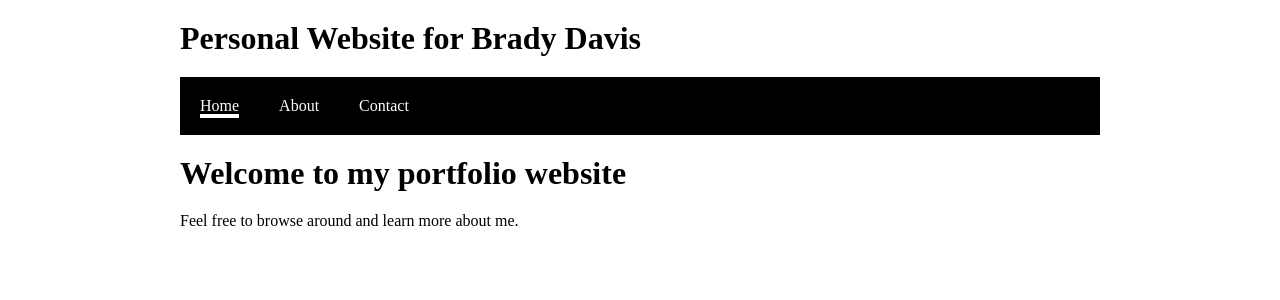
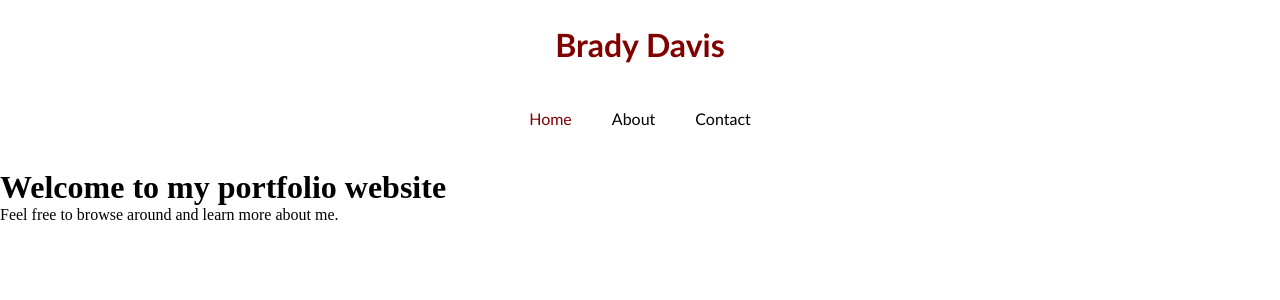
Before and after one commit to BradyDavis-Shellz/personal-site, a React (Create React App) app: page / in a window 1280 px wide. Shown: the top 300 px of the page. Built offline with nearby package versions, Linux system fonts and the light colour scheme.

Commit message:
Adding syles for header

```diff
--- a/src/App.js
+++ b/src/App.js
@@ -1,12 +1,21 @@
 import React from 'react';
+import styled from 'styled-components';
 
 import Navigation from './navigation';
 import Main from './main';
 import './App.css';
 
+const NameHeader = styled.h1`
+    color: maroon;
+    display: flex;
+    font-family: "Trebuchet MS";
+    justify-content: center;
+    margin: 25px 0 25px 0;
+`;
+
 const App = () => (
     <div className="app">
-        <h1>{'Personal Website for Brady Davis'}</h1>
+        <NameHeader>{'Brady Davis'}</NameHeader>
         <Navigation />
         <Main />
     </div>
--- a/src/index.css
+++ b/src/index.css
@@ -1,43 +1,6 @@
-html {
-  box-sizing: border-box;
-}
 
 *, *::before, *::after {
   box-sizing: inherit;
   padding: 0;
   margin: 0;
 }
-
-.app {
-  width: 960px;
-  margin: 0 auto;
-  padding: 20px;
-}
-
-nav ul {
-  list-style: none;
-  display: flex;
-  background-color: black;
-  margin-bottom: 20px;
-}
-
-nav ul li {
-  padding: 20px;
-}
-
-nav ul li a {
-  color: white;
-  text-decoration: none;
-}
-
-.current {
-  border-bottom: 4px solid white;
-}
-
-h1 {
-  margin-bottom: 20px;
-}
-
-p {
-  margin-bottom: 15px;
-}
--- a/src/navigation.js
+++ b/src/navigation.js
@@ -1,39 +1,61 @@
 import React from 'react';
 import {NavLink} from 'react-router-dom';
+import styled from 'styled-components';
+
+const StyledNavList = styled.ul`
+    list-style: none;
+    display: flex;
+    margin-bottom: 20px;
+    justify-content: center;
+`;
+
+const StyledNavListItem = styled.li`
+    padding: 20px;
+`;
+
+const StyledNavLink = styled(NavLink)`
+    text-decoration: none;
+    color: black;
+    font-family: "Trebuchet MS";
+`;
+
+const activeNavStyle = {
+    color: 'maroon'
+};
 
 const activeClassName = 'current';
 
 const Navigation = () => (
     <nav>
-        <ul>
-            <li>
-                <NavLink
-                    activeClassName={activeClassName}
+        <StyledNavList>
+            <StyledNavListItem>
+                <StyledNavLink
+                    activeStyle={activeNavStyle}
                     exact
                     to="/"
                 >
                     {'Home'}
-                </NavLink>
-            </li>
-            <li>
-                <NavLink
-                    activeClassName={activeClassName}
+                </StyledNavLink>
+            </StyledNavListItem>
+            <StyledNavListItem>
+                <StyledNavLink
+                    activeStyle={activeNavStyle}
                     exact
                     to="/about"
                 >
                     {'About'}
-                </NavLink>
-            </li>
-            <li>
-                <NavLink
-                    activeClassName={activeClassName}
+                </StyledNavLink>
+            </StyledNavListItem>
+            <StyledNavListItem>
+                <StyledNavLink
+                    activeStyle={activeNavStyle}
                     exact
                     to="/contact"
                 >
                     {'Contact'}
-                </NavLink>
-            </li>
-        </ul>
+                </StyledNavLink>
+            </StyledNavListItem>
+        </StyledNavList>
     </nav>
 );
 
```
